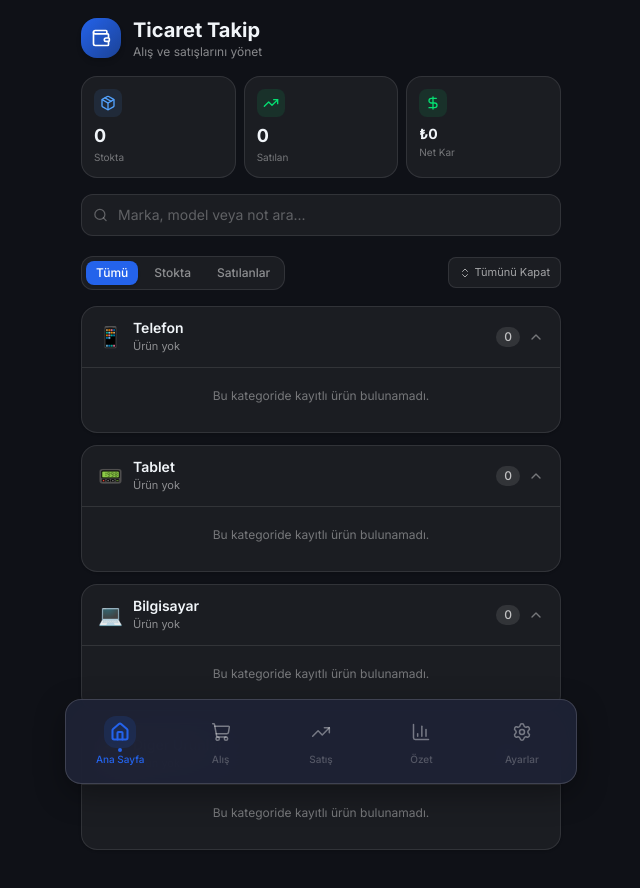
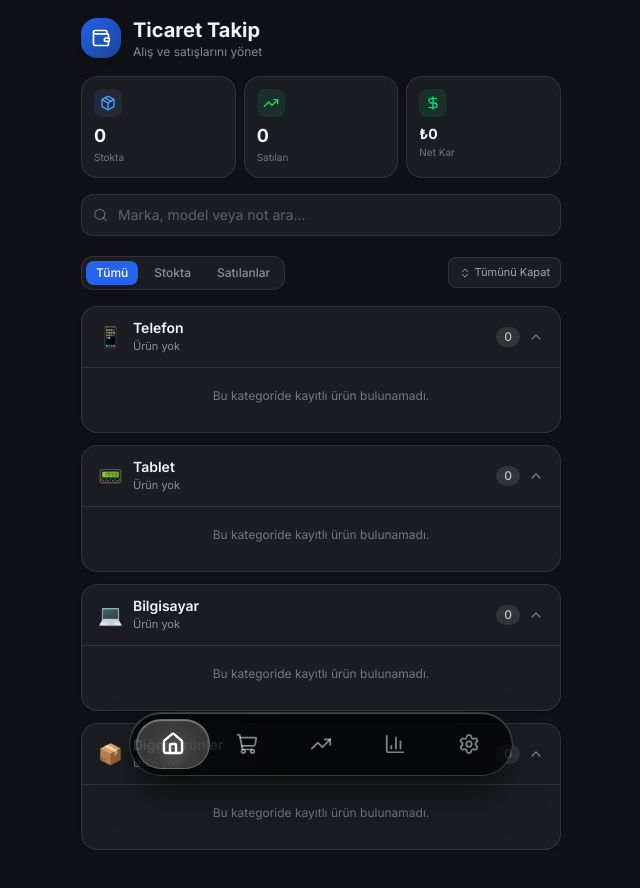
Before and after one commit to merinos2k25-boop/al-sat-gravity, a Next.js app: page / in a window 1280 px wide. Shown: the top 888 px of the page, without its empty margins (319-959 px from the left). Built offline with nearby package versions, Linux system fonts and the light colour scheme.

Commit message:
feat: iOS 26 liquid glass bottom bar with sliding capsule, interactive draggable spring FAB

```diff
--- a/app/page.tsx
+++ b/app/page.tsx
@@ -1,6 +1,6 @@
 'use client';
 
-import React, { useState, useEffect } from 'react';
+import React, { useState, useEffect, useRef } from 'react';
 import { AppProvider } from '@/components/providers/AppProvider';
 import BottomNav, { TabId } from '@/components/ui/BottomNav';
 import HomeTab from '@/components/tabs/HomeTab';
@@ -9,24 +9,60 @@ import SalesTab from '@/components/tabs/SalesTab';
 import SummaryTab from '@/components/tabs/SummaryTab';
 import SettingsTab from '@/components/tabs/SettingsTab';
 
+const ORDERED_TABS: TabId[] = ['home', 'purchase', 'sales', 'summary', 'settings'];
+
 function AppContent() {
   const [activeTab, setActiveTab] = useState<TabId>('home');
+  const touchStartRef = useRef<{ x: number; y: number } | null>(null);
+
+  const handleTouchStart = (e: React.TouchEvent) => {
+    touchStartRef.current = {
+      x: e.touches[0].clientX,
+      y: e.touches[0].clientY,
+    };
+  };
+
+  const handleTouchEnd = (e: React.TouchEvent) => {
+    if (!touchStartRef.current) return;
+    const deltaX = e.changedTouches[0].clientX - touchStartRef.current.x;
+    const deltaY = e.changedTouches[0].clientY - touchStartRef.current.y;
+    touchStartRef.current = null;
+
+    // Sadece belirgin yatay kaydırma ise (en az 60px ve dikey kaydırmadan fazla)
+    if (Math.abs(deltaX) > 60 && Math.abs(deltaX) > Math.abs(deltaY) * 1.5) {
+      const currentIndex = ORDERED_TABS.indexOf(activeTab);
+      if (deltaX < 0 && currentIndex < ORDERED_TABS.length - 1) {
+        // Sağa kaydırma -> sonraki sekme
+        setActiveTab(ORDERED_TABS[currentIndex + 1]);
+      } else if (deltaX > 0 && currentIndex > 0) {
+        // Sola kaydırma -> önceki sekme
+        setActiveTab(ORDERED_TABS[currentIndex - 1]);
+      }
+    }
+  };
 
   const renderTab = () => {
     switch (activeTab) {
-      case 'home': return <HomeTab />;
-      case 'purchase': return <PurchaseTab />;
-      case 'sales': return <SalesTab />;
-      case 'summary': return <SummaryTab />;
-      case 'settings': return <SettingsTab />;
+      case 'home':
+        return <HomeTab />;
+      case 'purchase':
+        return <PurchaseTab />;
+      case 'sales':
+        return <SalesTab />;
+      case 'summary':
+        return <SummaryTab />;
+      case 'settings':
+        return <SettingsTab />;
     }
   };
 
   return (
-    <div className="min-h-screen bg-background text-foreground max-w-lg mx-auto relative">
-      <main className="overflow-y-auto">
-        {renderTab()}
-      </main>
+    <div
+      className="min-h-screen bg-background text-foreground max-w-lg mx-auto relative overflow-x-hidden"
+      onTouchStart={handleTouchStart}
+      onTouchEnd={handleTouchEnd}
+    >
+      <main className="overflow-y-auto">{renderTab()}</main>
       <BottomNav activeTab={activeTab} onChange={setActiveTab} />
     </div>
   );
--- a/components/tabs/PurchaseTab.tsx
+++ b/components/tabs/PurchaseTab.tsx
@@ -6,7 +6,8 @@ import ProductCard from '@/components/ui/ProductCard';
 import ProductForm from '@/components/ui/ProductForm';
 import { Category } from '@/lib/types';
 import { CATEGORIES, getCategoryIcon } from '@/lib/utils';
-import { Plus, Search, X, SlidersHorizontal } from 'lucide-react';
+import { Search, X, SlidersHorizontal } from 'lucide-react';
+import DraggableFab from '@/components/ui/DraggableFab';
 
 type SortOption = 'date-desc' | 'date-asc' | 'price-desc' | 'price-asc';
 
@@ -124,14 +125,8 @@ export default function PurchaseTab() {
         </div>
       )}
 
-      {/* Yuvarlak Alış Ekle Butonu (Alt Barın Üst Kısmında Konumlandırılmış FAB) */}
-      <button
-        onClick={() => setShowForm(true)}
-        className="fixed bottom-24 right-5 z-40 w-14 h-14 rounded-full bg-primary text-white shadow-[0_8px_25px_rgba(0,0,0,0.35)] flex items-center justify-center hover:scale-105 active:scale-95 transition-transform"
-        aria-label="Alış Ekle"
-      >
-        <Plus size={28} strokeWidth={2.5} />
-      </button>
+      {/* Yerinden Oynatılabilir ve Serbest Bırakınca Eski Yerine Dönen Alış Ekle Butonu */}
+      <DraggableFab onClick={() => setShowForm(true)} color="primary" ariaLabel="Alış Ekle" />
     </div>
   );
 }
--- a/components/tabs/SalesTab.tsx
+++ b/components/tabs/SalesTab.tsx
@@ -6,7 +6,8 @@ import ProductCard from '@/components/ui/ProductCard';
 import ProductForm from '@/components/ui/ProductForm';
 import { Category } from '@/lib/types';
 import { CATEGORIES, getCategoryIcon } from '@/lib/utils';
-import { Plus, Search, X, SlidersHorizontal } from 'lucide-react';
+import { Search, X, SlidersHorizontal } from 'lucide-react';
+import DraggableFab from '@/components/ui/DraggableFab';
 
 type SortOption = 'date-desc' | 'date-asc' | 'profit-desc' | 'profit-asc';
 
@@ -127,14 +128,8 @@ export default function SalesTab() {
         </div>
       )}
 
-      {/* Yuvarlak Satış Ekle Butonu (Alt Barın Üst Kısmında Konumlandırılmış FAB) */}
-      <button
-        onClick={() => setShowForm(true)}
-        className="fixed bottom-24 right-5 z-40 w-14 h-14 rounded-full bg-green-500 text-white shadow-[0_8px_25px_rgba(34,197,94,0.4)] flex items-center justify-center hover:scale-105 active:scale-95 transition-transform"
-        aria-label="Satış Ekle"
-      >
-        <Plus size={28} strokeWidth={2.5} />
-      </button>
+      {/* Yerinden Oynatılabilir ve Serbest Bırakınca Eski Yerine Dönen Satış Ekle Butonu */}
+      <DraggableFab onClick={() => setShowForm(true)} color="green" ariaLabel="Satış Ekle" />
     </div>
   );
 }
--- a/components/ui/BottomNav.tsx
+++ b/components/ui/BottomNav.tsx
@@ -1,6 +1,6 @@
 'use client';
 
-import React from 'react';
+import React, { useRef, useState } from 'react';
 import { Home, ShoppingCart, TrendingUp, BarChart3, Settings } from 'lucide-react';
 
 export type TabId = 'home' | 'purchase' | 'sales' | 'summary' | 'settings';
@@ -10,41 +10,111 @@ interface BottomNavProps {
   onChange: (tab: TabId) => void;
 }
 
-const tabs = [
-  { id: 'home' as TabId, label: 'Ana Sayfa', icon: Home },
-  { id: 'purchase' as TabId, label: 'Alış', icon: ShoppingCart },
-  { id: 'sales' as TabId, label: 'Satış', icon: TrendingUp },
-  { id: 'summary' as TabId, label: 'Özet', icon: BarChart3 },
-  { id: 'settings' as TabId, label: 'Ayarlar', icon: Settings },
+interface TabItem {
+  id: TabId;
+  label: string;
+  icon: React.ComponentType<{ size?: number; className?: string; strokeWidth?: number }>;
+}
+
+const tabs: TabItem[] = [
+  { id: 'home', label: 'Ana Sayfa', icon: Home },
+  { id: 'purchase', label: 'Alış', icon: ShoppingCart },
+  { id: 'sales', label: 'Satış', icon: TrendingUp },
+  { id: 'summary', label: 'Özet', icon: BarChart3 },
+  { id: 'settings', label: 'Ayarlar', icon: Settings },
 ];
 
 export default function BottomNav({ activeTab, onChange }: BottomNavProps) {
+  const activeIndex = tabs.findIndex((t) => t.id === activeTab);
+  const navRef = useRef<HTMLElement>(null);
+  const [isDraggingOnBar, setIsDraggingOnBar] = useState(false);
+
+  // Parmağı bar üzerinde gezdirerek sekmeler arasında kaydırma
+  const handlePointerInteraction = (clientX: number) => {
+    if (!navRef.current) return;
+    const rect = navRef.current.getBoundingClientRect();
+    const relativeX = clientX - rect.left;
+    const boundedX = Math.max(0, Math.min(relativeX, rect.width - 1));
+    const targetIndex = Math.floor((boundedX / rect.width) * tabs.length);
+
+    if (targetIndex >= 0 && targetIndex < tabs.length) {
+      if (tabs[targetIndex].id !== activeTab) {
+        onChange(tabs[targetIndex].id);
+      }
+    }
+  };
+
+  const onPointerDown = (e: React.PointerEvent) => {
+    setIsDraggingOnBar(true);
+    handlePointerInteraction(e.clientX);
+    (e.currentTarget as HTMLElement).setPointerCapture(e.pointerId);
+  };
+
+  const onPointerMove = (e: React.PointerEvent) => {
+    if (!isDraggingOnBar) return;
+    handlePointerInteraction(e.clientX);
+  };
+
+  const onPointerUp = (e: React.PointerEvent) => {
+    setIsDraggingOnBar(false);
+    try {
+      (e.currentTarget as HTMLElement).releasePointerCapture(e.pointerId);
+    } catch {
+      // ignore
+    }
+  };
+
   return (
-    <nav className="fixed bottom-4 left-3 right-3 max-w-lg mx-auto z-40 bg-surface/95 backdrop-blur-xl border border-white/15 rounded-2xl shadow-[0_10px_30px_rgba(0,0,0,0.35)] py-1.5 px-1">
-      <div className="flex max-w-lg mx-auto">
+    <div className="fixed bottom-6 left-0 right-0 z-40 flex justify-center px-4 pointer-events-none">
+      <nav
+        ref={navRef}
+        onPointerDown={onPointerDown}
+        onPointerMove={onPointerMove}
+        onPointerUp={onPointerUp}
+        onPointerCancel={onPointerUp}
+        className="pointer-events-auto relative w-full max-w-sm h-16 rounded-full px-1.5 py-1 flex items-center bg-black/70 dark:bg-[#0c0e14]/80 backdrop-blur-2xl border border-white/20 select-none cursor-pointer touch-none"
+        style={{
+          boxShadow:
+            '0 20px 45px -10px rgba(0, 0, 0, 0.7), inset 0 1px 1px 0 rgba(255, 255, 255, 0.28), inset 0 -1px 2px 0 rgba(0, 0, 0, 0.4)',
+        }}
+      >
+        {/* Sekmeler Arasında Pürüzsüzce Kayan iOS 26 Glass Kapsül Hapı */}
+        <div
+          className="absolute top-1.5 bottom-1.5 rounded-full bg-white/20 dark:bg-white/18 backdrop-blur-xl border border-white/25 shadow-[inset_0_1px_1px_rgba(255,255,255,0.4),0_4px_15px_rgba(0,0,0,0.3)] transition-transform duration-300 ease-[cubic-bezier(0.25,1,0.5,1)] pointer-events-none"
+          style={{
+            width: `calc((100% - 12px) / ${tabs.length})`,
+            transform: `translate3d(calc(${activeIndex} * 100%), 0, 0)`,
+          }}
+        />
+
+        {/* Sekme Butonları */}
         {tabs.map(({ id, label, icon: Icon }) => {
           const active = activeTab === id;
           return (
             <button
               key={id}
-              onClick={() => onChange(id)}
-              className={`flex-1 flex flex-col items-center gap-1 py-2.5 transition-all ${
-                active ? 'text-primary' : 'text-white/40 hover:text-white/70'
-              }`}
+              onClick={(e) => {
+                e.stopPropagation();
+                onChange(id);
+              }}
+              className="relative z-10 flex-1 h-full flex flex-col items-center justify-center rounded-full transition-transform active:scale-90 group focus:outline-none"
+              aria-label={label}
             >
-              <div className={`relative p-1.5 rounded-xl transition-all ${active ? 'bg-primary/15' : ''}`}>
-                <Icon size={20} strokeWidth={active ? 2.5 : 1.8} />
-                {active && (
-                  <span className="absolute -bottom-1 left-1/2 -translate-x-1/2 w-1 h-1 rounded-full bg-primary" />
-                )}
+              <div className="flex flex-col items-center justify-center pointer-events-none">
+                <Icon
+                  size={22}
+                  strokeWidth={active ? 2.4 : 1.9}
+                  className={`transition-all duration-300 ${
+                    active
+                      ? 'text-white scale-110 drop-shadow-[0_2px_8px_rgba(255,255,255,0.45)]'
+                      : 'text-white/50 group-hover:text-white/80'
+                  }`}
+                />
               </div>
-              <span className={`text-[10px] font-medium ${active ? 'opacity-100' : 'opacity-60'}`}>
-                {label}
-              </span>
             </button>
           );
         })}
-      </div>
-    </nav>
+      </nav>
+    </div>
   );
 }
--- /dev/null
+++ b/components/ui/DraggableFab.tsx
@@ -0,0 +1,102 @@
+'use client';
+
+import React, { useState, useRef, useEffect } from 'react';
+import { Plus } from 'lucide-react';
+
+interface DraggableFabProps {
+  onClick: () => void;
+  color?: 'primary' | 'green';
+  ariaLabel: string;
+}
+
+export default function DraggableFab({ onClick, color = 'primary', ariaLabel }: DraggableFabProps) {
+  const [position, setPosition] = useState({ x: 0, y: 0 });
+  const [isDragging, setIsDragging] = useState(false);
+  const dragStartRef = useRef<{ startX: number; startY: number; initialX: number; initialY: number } | null>(null);
+  const isDragMovedRef = useRef(false);
+
+  // Pointer / Touch olayları
+  const handlePointerDown = (e: React.PointerEvent) => {
+    // Sadece sol tık veya tek dokunuş
+    if (e.button !== 0 && e.pointerType === 'mouse') return;
+
+    dragStartRef.current = {
+      startX: e.clientX,
+      startY: e.clientY,
+      initialX: position.x,
+      initialY: position.y,
+    };
+    isDragMovedRef.current = false;
+    setIsDragging(true);
+
+    // Pointer capture ile parmak/fare ekranın dışına çıksa bile takip etsin
+    (e.target as HTMLElement).setPointerCapture(e.pointerId);
+  };
+
+  const handlePointerMove = (e: React.PointerEvent) => {
+    if (!dragStartRef.current) return;
+
+    const deltaX = e.clientX - dragStartRef.current.startX;
+    const deltaY = e.clientY - dragStartRef.current.startY;
+
+    // Eğer 5 pikselden fazla hareket ettiyse sürükleme olarak kabul et
+    if (Math.hypot(deltaX, deltaY) > 5) {
+      isDragMovedRef.current = true;
+    }
+
+    setPosition({
+      x: dragStartRef.current.initialX + deltaX,
+      y: dragStartRef.current.initialY + deltaY,
+    });
+  };
+
+  const handlePointerUp = (e: React.PointerEvent) => {
+    if (!dragStartRef.current) return;
+
+    try {
+      (e.target as HTMLElement).releasePointerCapture(e.pointerId);
+    } catch {
+      // ignore
+    }
+
+    setIsDragging(false);
+    dragStartRef.current = null;
+
+    // Serbest bırakınca elastik yay gibi orijinal konumuna (0, 0) dön
+    setPosition({ x: 0, y: 0 });
+
+    // Eğer hiç sürüklenmediyse tıklama işlemini tetikle
+    if (!isDragMovedRef.current) {
+      onClick();
+    }
+  };
+
+  const colorStyles =
+    color === 'green'
+      ? 'bg-gradient-to-tr from-emerald-600 to-green-400 text-white shadow-[0_12px_30px_rgba(34,197,94,0.45),inset_0_1px_1px_rgba(255,255,255,0.4)] border border-green-300/30'
+      : 'bg-gradient-to-tr from-blue-600 to-indigo-400 text-white shadow-[0_12px_30px_rgba(59,130,246,0.45),inset_0_1px_1px_rgba(255,255,255,0.4)] border border-blue-300/30';
+
+  return (
+    <div
+      onPointerDown={handlePointerDown}
+      onPointerMove={handlePointerMove}
+      onPointerUp={handlePointerUp}
+      onPointerCancel={handlePointerUp}
+      style={{
+        transform: `translate3d(${position.x}px, ${position.y}px, 0) scale(${isDragging ? 1.12 : 1})`,
+        transition: isDragging ? 'none' : 'transform 0.55s cubic-bezier(0.19, 1, 0.22, 1)',
+        touchAction: 'none',
+      }}
+      className={`fixed bottom-28 right-6 z-40 w-14 h-14 rounded-full flex items-center justify-center cursor-grab active:cursor-grabbing select-none backdrop-blur-md ${colorStyles}`}
+      aria-label={ariaLabel}
+      role="button"
+      tabIndex={0}
+    >
+      <Plus
+        size={28}
+        strokeWidth={2.6}
+        className={`transition-transform duration-200 pointer-events-none ${isDragging ? 'rotate-90' : ''}`}
+      />
+    </div>
+  );
+}
```
